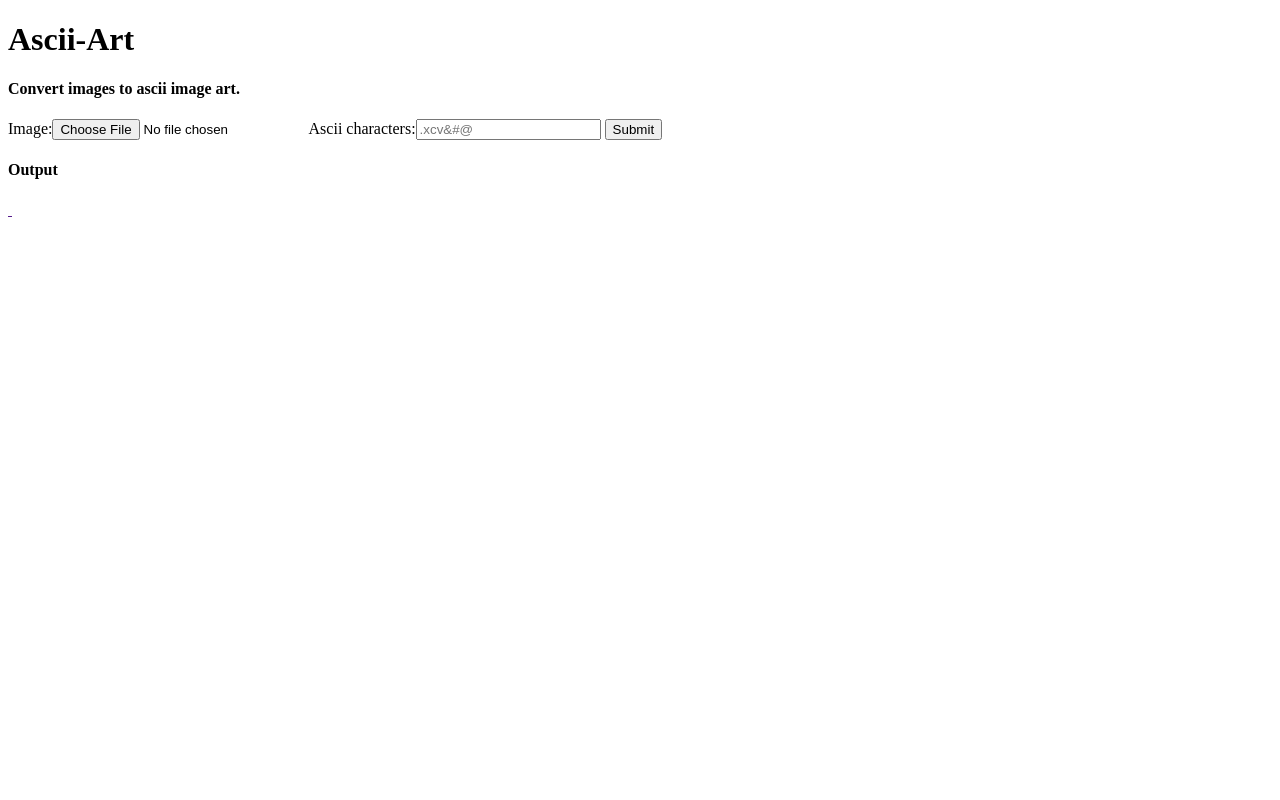
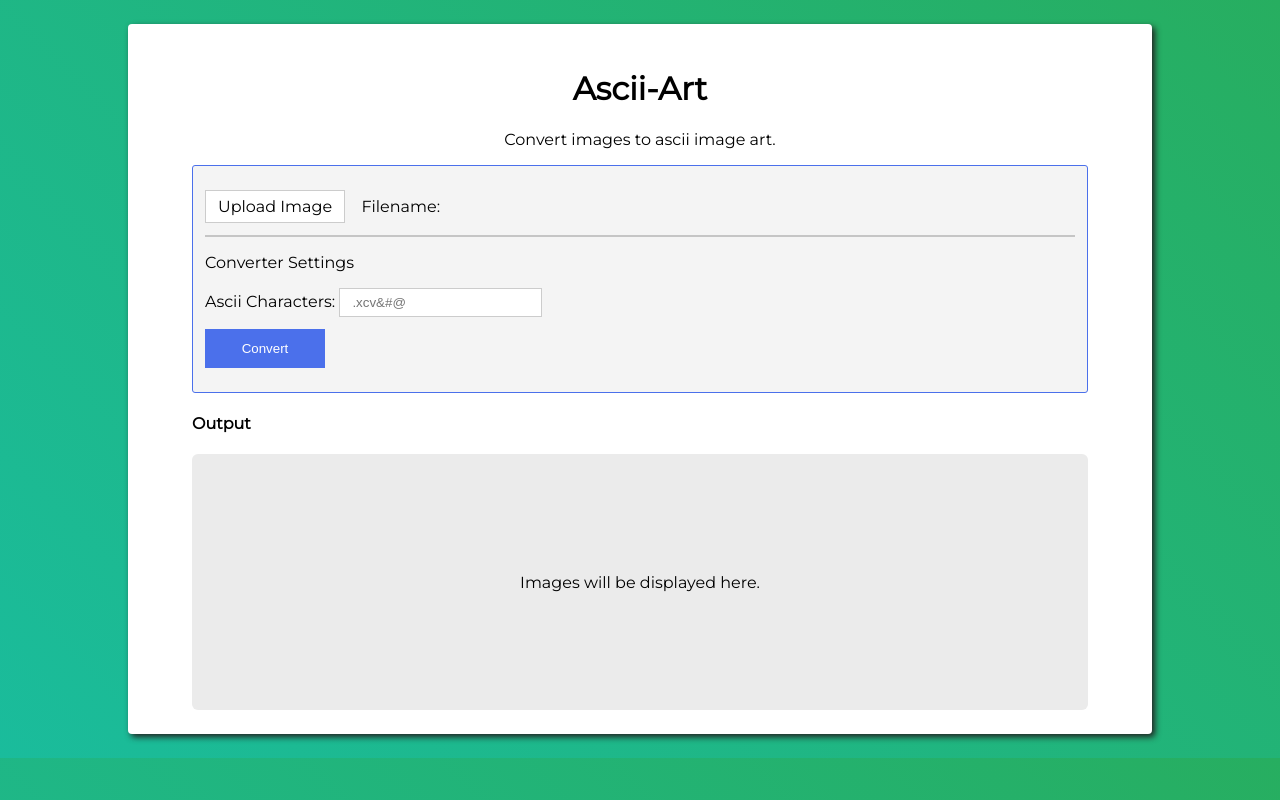
Before and after one commit to prinsepipo/ascii-art, a Django app: page / in a window 1280 px wide. Run offline with Django 3.2, Linux system fonts and the light colour scheme.

Commit message:
Add styling like colors, fonts, positoning, etc.

```diff
--- /dev/null
+++ b/app_converter/static/app_converter/css/style.css
@@ -0,0 +1,120 @@
+body {
+  margin: 0;
+  padding: 0;
+  font-family: "Montserrat", sans-serif;
+  background: linear-gradient(45deg, #1abc9c, #27ae60);
+}
+
+input::-moz-focus-inner {
+  border: none;
+}
+
+header {
+  text-align: center;
+}
+
+.container {
+  width: 80%;
+  margin: 24px auto;
+  padding: 24px 64px;
+  border-radius: 4px;
+  -webkit-box-sizing: border-box;
+          box-sizing: border-box;
+  background: #ffffff;
+  -webkit-box-shadow: 3px 3px 6px #222222;
+          box-shadow: 3px 3px 6px #222222;
+}
+
+.converter-settings {
+  background: #f4f4f4;
+  padding: 12px;
+  border: solid 1px #4b70eb;
+  border-radius: 3px;
+}
+
+.converter-settings form div {
+  margin: 12px 0;
+}
+
+.converter-settings form hr {
+  border: solid 1px #c5c5c5;
+}
+
+.converter-settings form .fileupload-buttonbar label {
+  background: #ffffff;
+  border: 1px solid #ccc;
+  display: inline-block;
+  padding: 6px 12px;
+  cursor: pointer;
+}
+
+.converter-settings form .fileupload-buttonbar p {
+  display: inline-block;
+  margin: 0 12px;
+}
+
+.converter-settings form .fileupload-buttonbar input[type="file"] {
+  display: none;
+}
+
+.converter-settings form input[type="text"] {
+  padding: 6px 12px;
+  border: solid 1px #ccc;
+}
+
+.converter-settings form input[type="button"] {
+  width: 120px;
+  display: block;
+  padding: 12px 16px;
+  margin: 12px 0;
+  cursor: pointer;
+  background: #4b70eb;
+  color: #ffffff;
+  border: 0;
+}
+
+.converter-settings form input[type="button"]:active {
+  background: #3f5fc9;
+}
+
+.converter-settings form #uploadError {
+  color: #ff5252;
+  margin: 0;
+  display: none;
+}
+
+.converter-output {
+  display: -webkit-box;
+  display: -ms-flexbox;
+  display: flex;
+  -webkit-box-pack: center;
+      -ms-flex-pack: center;
+          justify-content: center;
+}
+
+.converter-output img {
+  max-width: 384px;
+}
+
+.converter-output div {
+  margin: 12px;
+}
+
+.converter-output .no-img {
+  width: 100%;
+  height: 256px;
+  background: #ebebeb;
+  margin: auto;
+  position: relative;
+  border-radius: 6px;
+}
+
+.converter-output .no-img p {
+  position: absolute;
+  top: 50%;
+  left: 50%;
+  -webkit-transform: translate(-50%, -50%);
+          transform: translate(-50%, -50%);
+  margin: 0;
+}
+/*# sourceMappingURL=style.css.map */
--- /dev/null
+++ b/app_converter/static/app_converter/css/style.scss
@@ -0,0 +1,116 @@
+body {
+  margin: 0;
+  padding: 0;
+  font-family: "Montserrat", sans-serif;
+  background: linear-gradient(45deg, #1abc9c, #27ae60);
+}
+
+input::-moz-focus-inner {
+  border: none;
+}
+
+header {
+  text-align: center;
+}
+
+.container {
+  width: 80%;
+  margin: 24px auto;
+  padding: 24px 64px;
+  border-radius: 4px;
+  box-sizing: border-box;
+  background: #ffffff;
+  box-shadow: 3px 3px 6px #222222;
+}
+
+.converter-settings {
+  background: #f4f4f4;
+  padding: 12px;
+  border: solid 1px #4b70eb;
+  border-radius: 3px;
+
+  form {
+    div {
+      margin: 12px 0;
+    }
+
+    hr {
+      border: solid 1px #c5c5c5;
+    }
+
+    .fileupload-buttonbar {
+      label {
+        background: #ffffff;
+        border: 1px solid #ccc;
+        display: inline-block;
+        padding: 6px 12px;
+        cursor: pointer;
+      }
+
+      p {
+        display: inline-block;
+        margin: 0 12px;
+      }
+
+      input[type="file"] {
+        display: none;
+      }
+    }
+
+    input[type="text"] {
+      padding: 6px 12px;
+      border: solid 1px #ccc;
+    }
+
+    input[type="button"] {
+      width: 120px;
+      display: block;
+      padding: 12px 16px;
+      margin: 12px 0;
+      cursor: pointer;
+      background: #4b70eb;
+      color: #ffffff;
+      border: 0;
+    }
+
+    input[type="button"]:active {
+      background: #3f5fc9;
+    }
+
+    #uploadError {
+      color: #ff5252;
+      margin: 0;
+      display: none;
+    }
+  }
+}
+
+.converter-output {
+  display: flex;
+  justify-content: center;
+
+  img {
+    max-width: 384px;
+  }
+
+  div {
+    margin: 12px;
+  }
+
+  .no-img {
+    width: 100%;
+    height: 256px;
+    background: #ebebeb;
+    margin: auto;
+    position: relative;
+    border-radius: 6px;
+
+    p {
+      position: absolute;
+      top: 50%;
+      left: 50%;
+      transform: translate(-50%, -50%);
+      margin: 0;
+    }
+  }
+}
--- /dev/null
+++ b/app_converter/static/app_converter/js/script.js
@@ -0,0 +1,18 @@
+const imageUpload = document.getElementById('id_image');
+const imageFileName = document.getElementById('imageFileName');
+const uploadForm = document.getElementById('uploadForm');
+
+imageUpload.addEventListener('change', (e) => {
+    const filename = e.target.files[0].name;
+    imageFileName.innerText = filename;
+});
+
+
+function submitForm(e) {
+    if (imageFileName.innerText == '') {
+        const errorMessage = document.getElementById('uploadError');
+        errorMessage.style.display = 'block';
+    } else {
+        uploadForm.submit();
+    }
+}
--- a/app_converter/templates/index.html
+++ b/app_converter/templates/index.html
@@ -5,33 +5,68 @@
     <meta charset="UTF-8">
     <meta name="viewport" content="width=device-width, initial-scale=1.0">
     <meta http-equiv="X-UA-Compatible" content="ie=edge">
-    <title>Ascii Art - Image to Ascii converter</title>
+
+    <link href="https://fonts.googleapis.com/css?family=Montserrat&display=swap" rel="stylesheet">
+
+    {% load static %}
+    <link rel="stylesheet" href="{% static 'app_converter/css/style.css' %}">
+
+    <title>Ascii Art</title>
 </head>
 
 <body>
 
+    <div class="container">
         <header>
             <h1>Ascii-Art</h1>
-        <h4>Convert images to ascii image art.</h4>
+            <p>Convert images to ascii image art.</p>
         </header>
 
+        <div class="converter-settings">
+            <form id="uploadForm" method="POST" enctype="multipart/form-data" autocomplete="off">
+                {% csrf_token %}
+                <div class="fileupload-buttonbar">
+                    <label for="{{ form.image.id_for_label }}">Upload Image</label>
+                    {{ form.image }}
+                    <p>Filename: <span id="imageFileName"></span></p>
+                </div>
+                <hr>
+                <p>Converter Settings</p>
                 <div>
-        <form method="POST" enctype="multipart/form-data">
-            {% csrf_token %}
-            {{ form }}
-            <input type="submit" value="Submit">
+                    <label for="{{ form.ascii_characters.id_for_label }}">Ascii Characters: </label>
+                    {{ form.ascii_characters }}
+                </div>
+                <input type="button" value="Convert" onclick="submitForm(event)">
+                <p id="uploadError">Please upload an image.</p>
             </form>
         </div>
 
         <div>
             <h4>Output</h4>
+            <div class="converter-output">
+                {% if raw_image and converted_image %}
+                <div class="raw">
                     <a href="{{ raw_image.url }}" target="_blank">
-            <img src="{{ raw_image.url }}" alt="" width="480px">
-        </a>
-        <a href="{{ converted_image.url }}" target="_blank">
-            <img src="{{ converted_image.url }}" width="480px">
+                        <img src="{{ raw_image.url }}" alt="{{ raw_image.name }}">
                     </a>
                 </div>
+                <div class="converted">
+                    <a href="{{ converted_image.url }}" target="_blank">
+                        <img src="{{ converted_image.url }}" alt="{{ converted_image.name }}">
+                    </a>
+                </div>
+                {% else %}
+                <div class="no-img">
+                    <p>Images will be displayed here.</p>
+                </div>
+                {% endif %}
+            </div>
+
+        </div>
+    </div>
+
+
+    <script src="{% static 'app_converter/js/script.js' %}"></script>
 </body>
 
 </html>
```
Also changed, not shown: 1 other file. Lines whose indentation alone changed are shown as unchanged.
